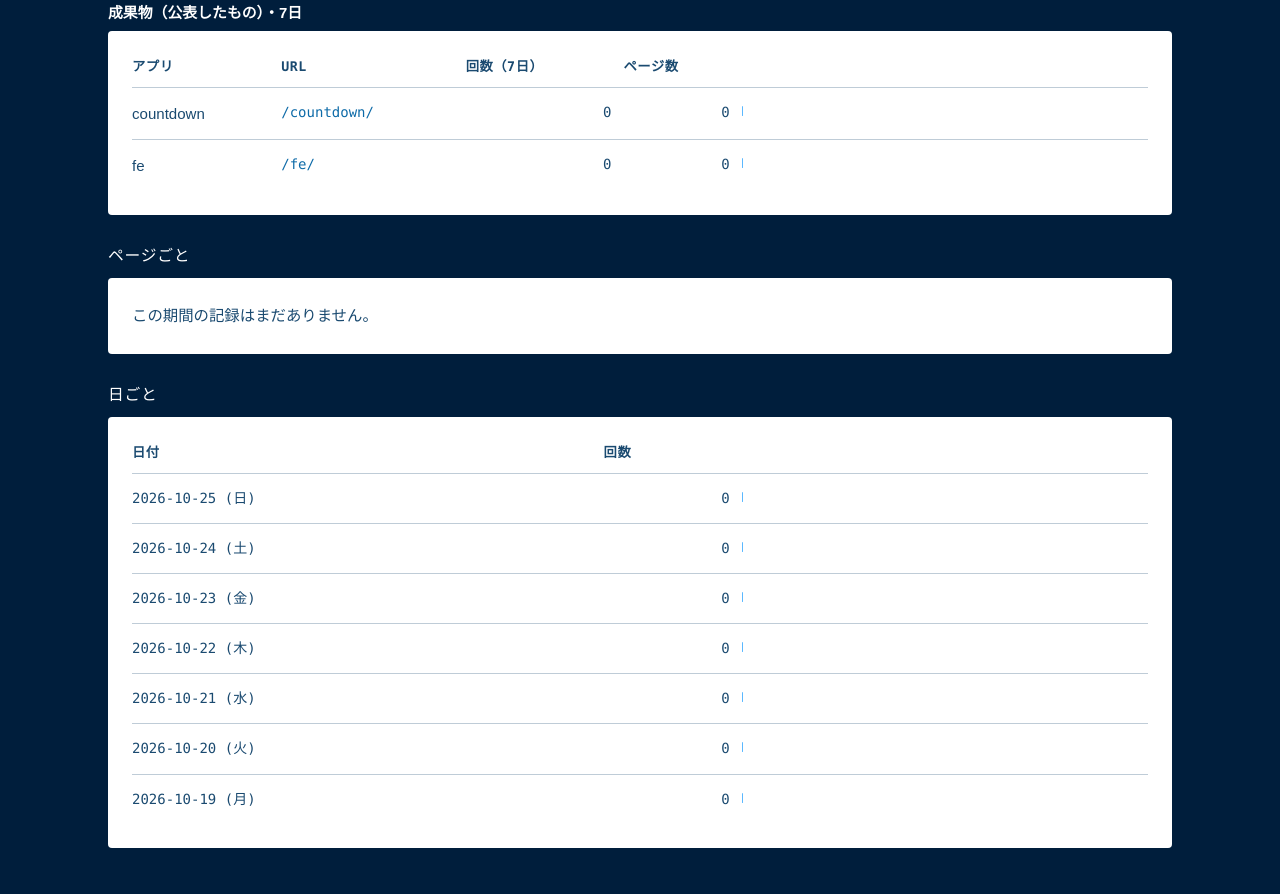
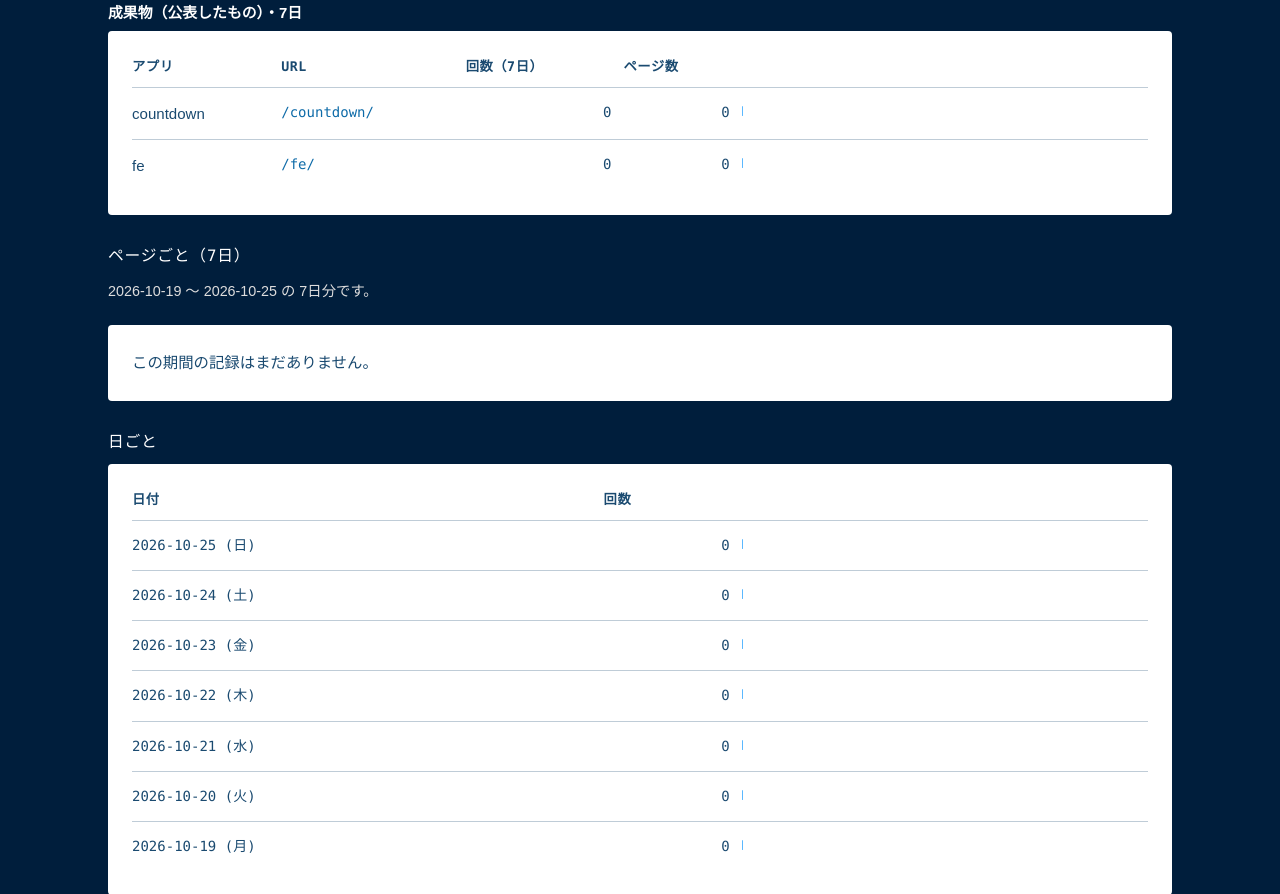
Before and after one commit to funITclub/homepage, a Django app: page /console/pageviews/?days=7 in a window 1280 px wide. Shown: the part 681-1575 px from the top of the page. Run offline with Django 5.2, Linux system fonts and the light colour scheme; the visitor is signed in with stand-in values (Sample User, id 1); data comes from the database, SQL or seed files in the repository; data that the repository does not hold is empty.

Commit message:
コンソールのページごとの表にも、何日分かを出す (#24)
WG・成果物の表と同じく、見出しと回数の列に日数を、説明に期間の日付を出す。

Co-authored-by: MasateruHirano <hirahiratriangle@gmail.com>
Co-authored-by: Claude Opus 5.5 <noreply@anthropic.com>

```diff
--- a/console/templates/console/pageviews.html
+++ b/console/templates/console/pageviews.html
@@ -52,7 +52,10 @@
         </div>
         {% endfor %}
 
-        <h2 class="pv-heading">ページごと</h2>
+        <h2 class="pv-heading">ページごと（{{ days }}日）</h2>
+        <p class="editor-note">
+            {{ start|date:"Y-m-d" }} 〜 {{ end|date:"Y-m-d" }} の {{ days }}日分です。
+        </p>
         <div class="card">
             {% if ranking %}
             <div class="editor-table-wrap">
@@ -61,7 +64,7 @@
                         <tr>
                             <th>順</th>
                             <th>パス</th>
-                            <th class="pv-num">回数</th>
+                            <th class="pv-num">回数（{{ days }}日）</th>
                             <th class="pv-bar-col"></th>
                         </tr>
                     </thead>
--- a/console/tests.py
+++ b/console/tests.py
@@ -201,7 +201,11 @@ class ViewsByAppTests(TestCase):
         self.assertContains(response, 'WG と成果物（7日）')
         self.assertContains(response, 'WG（作っている途中）・7日')
         self.assertContains(response, '成果物（公表したもの）・7日')
-        self.assertContains(response, '回数（7日）', count=2)
+        self.assertContains(response, '回数（7日）', count=3)  # WG・成果物・ページごと
+
+    def test_ranking_shows_how_many_days(self):
+        response = self.client.get(reverse('console:pageviews'), {'days': 90})
+        self.assertContains(response, 'ページごと（90日）')
 
     def test_page_shows_app_names(self):
         response = self.client.get(reverse('console:pageviews'))
```
